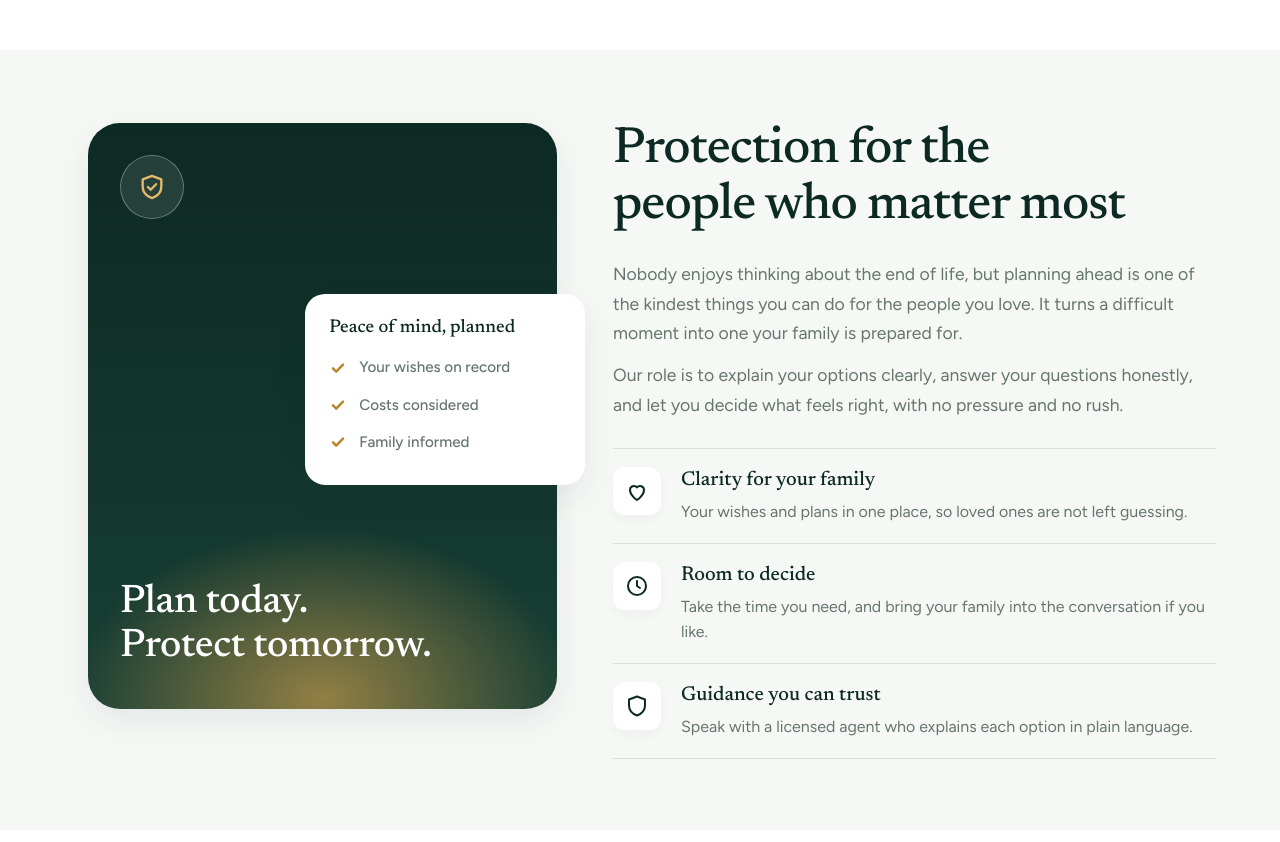
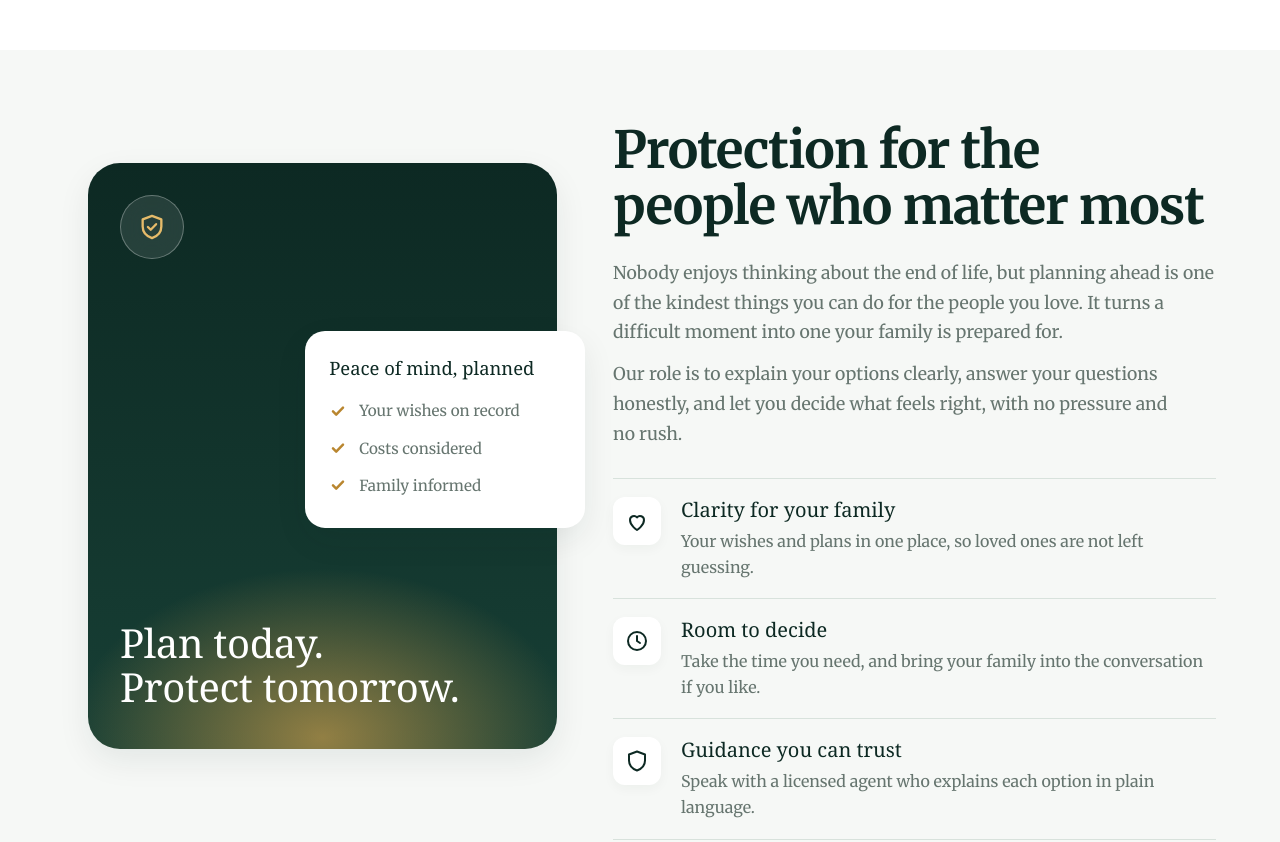
Before and after one commit to nadir041/beacon-legacy, a plain HTML site: page index.html in a window 1280 px wide. Shown: the part 2200-3042 px from the top of the page. Drawn offline with Linux system fonts and the light colour scheme.

Commit message:
font changed to Merriweather

```diff
--- a/index.html
+++ b/index.html
@@ -6,9 +6,8 @@
     <meta name="viewport" content="width=device-width, initial-scale=1, viewport-fit=cover">
     <title>Beacon Legacy | Final Expense Insurance for Your Family</title>
     <link rel="preconnect" href="https://fonts.googleapis.com">
-    <link
-        href="https://fonts.googleapis.com/css2?family=Figtree:wght@400;500;600;700&family=Newsreader:opsz,wght@6..72,400;6..72,500;6..72,600&display=swap"
-        rel="stylesheet">
+    <link rel="preconnect" href="https://fonts.gstatic.com" crossorigin>
+    <link href="https://fonts.googleapis.com/css2?family=Merriweather:wght@400;700&display=swap" rel="stylesheet">
     <style>
         /* ==========================================================
    1. DESIGN TOKENS & RESETS (PREMIUM FOREST & GOLD)
@@ -55,7 +54,7 @@
         body {
             margin: 0;
             color: var(--ink);
-            font: 17px/1.65 Figtree, system-ui, -apple-system, sans-serif;
+            font: 17px/1.65 "Merriweather", Georgia, serif;
             -webkit-font-smoothing: antialiased;
         }
 
@@ -65,11 +64,11 @@
         h1,
         h2,
         h3 {
-            font-family: Newsreader, Georgia, serif;
+            font-family: "Merriweather", Georgia, serif;
             color: var(--forest-dark);
             line-height: 1.1;
             margin: 0;
-            font-weight: 500;
+            font-weight: 700;
             text-wrap: balance;
         }
 
```
